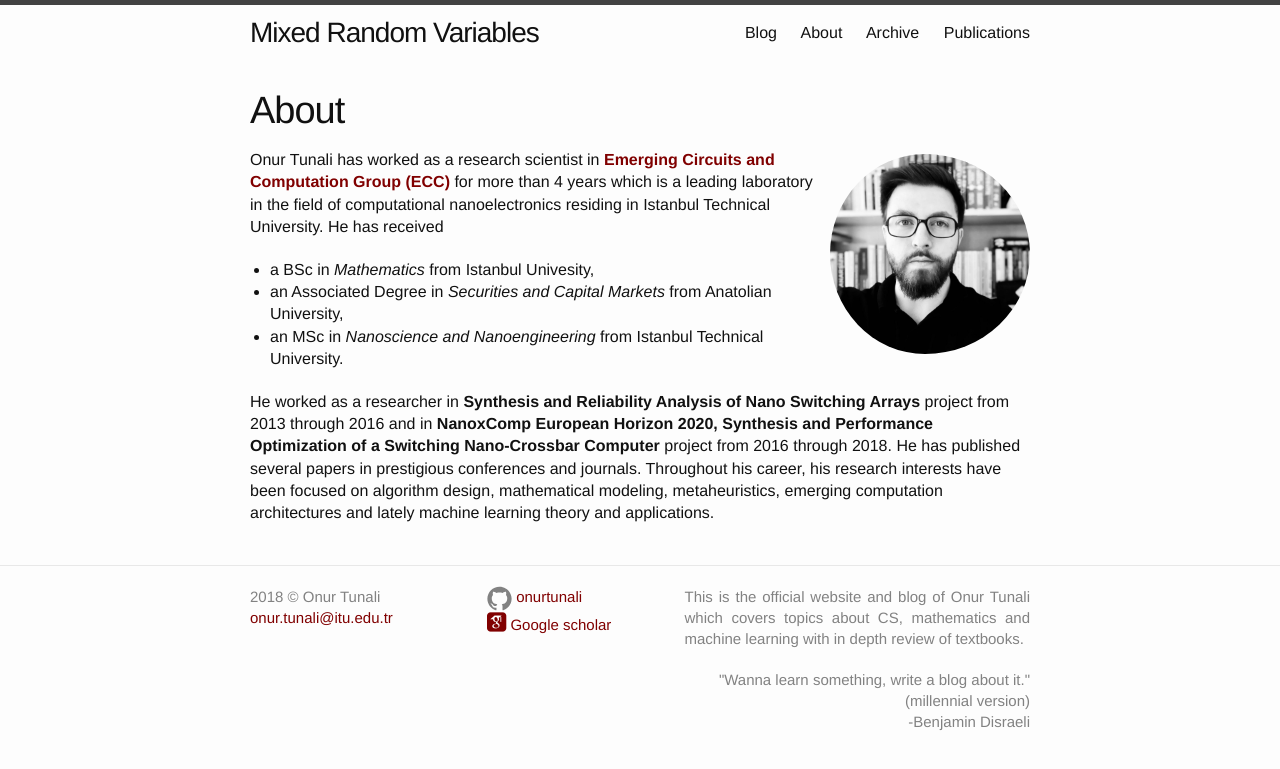
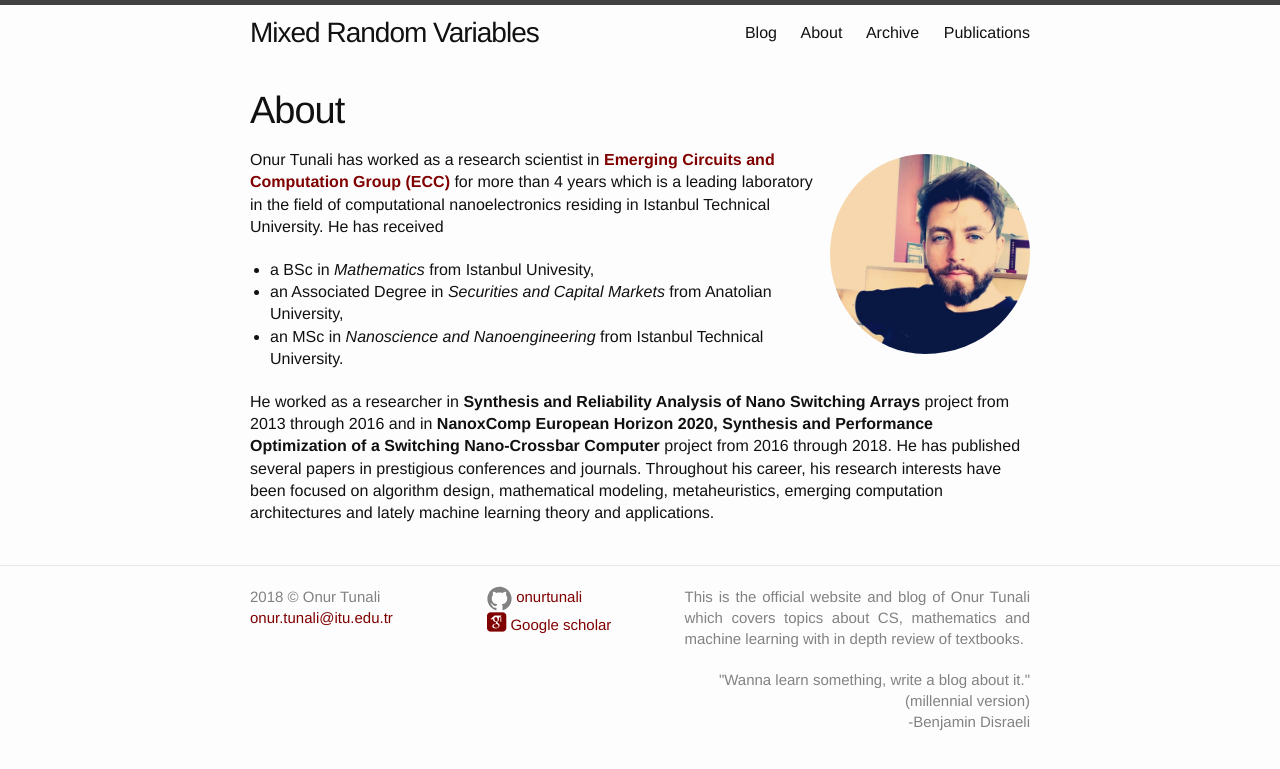
Before and after one commit to onurtunali/onurtunali.github.io, a Jekyll site: the page built from about.md, in a window 1280 px wide. Shown: the top 769 px of the page. Built offline with Jekyll 4.4.1, drawn with Linux system fonts in a browser that asks for light colours; some web fonts are replaced.

Commit message:
about change

```diff
--- a/about.md
+++ b/about.md
@@ -4,7 +4,7 @@
 permalink: /about/
 ---
 
-![Onur Tunali](/img/profile_square.jpeg){:style="width: 200px; overflow: hidden; border-radius: 60%; float: right; padding-left: 10px"}
+![Onur Tunali](/img/profile2.jpg){:style="width: 200px; overflow: hidden; border-radius: 60%; float: right; padding-left: 10px"}
 
 Onur Tunali has worked as a research scientist in [**Emerging Circuits and Computation Group (ECC)**](https://www.ecc.itu.edu.tr) for more than 4 years which is a leading laboratory in the field of computational nanoelectronics residing in Istanbul Technical University. He has received
 
```
Also changed, not shown: img/profile.jpeg (deleted), img/profile1.jpeg (deleted), img/profile2.jpg (added), img/profile_square.jpeg (deleted).
